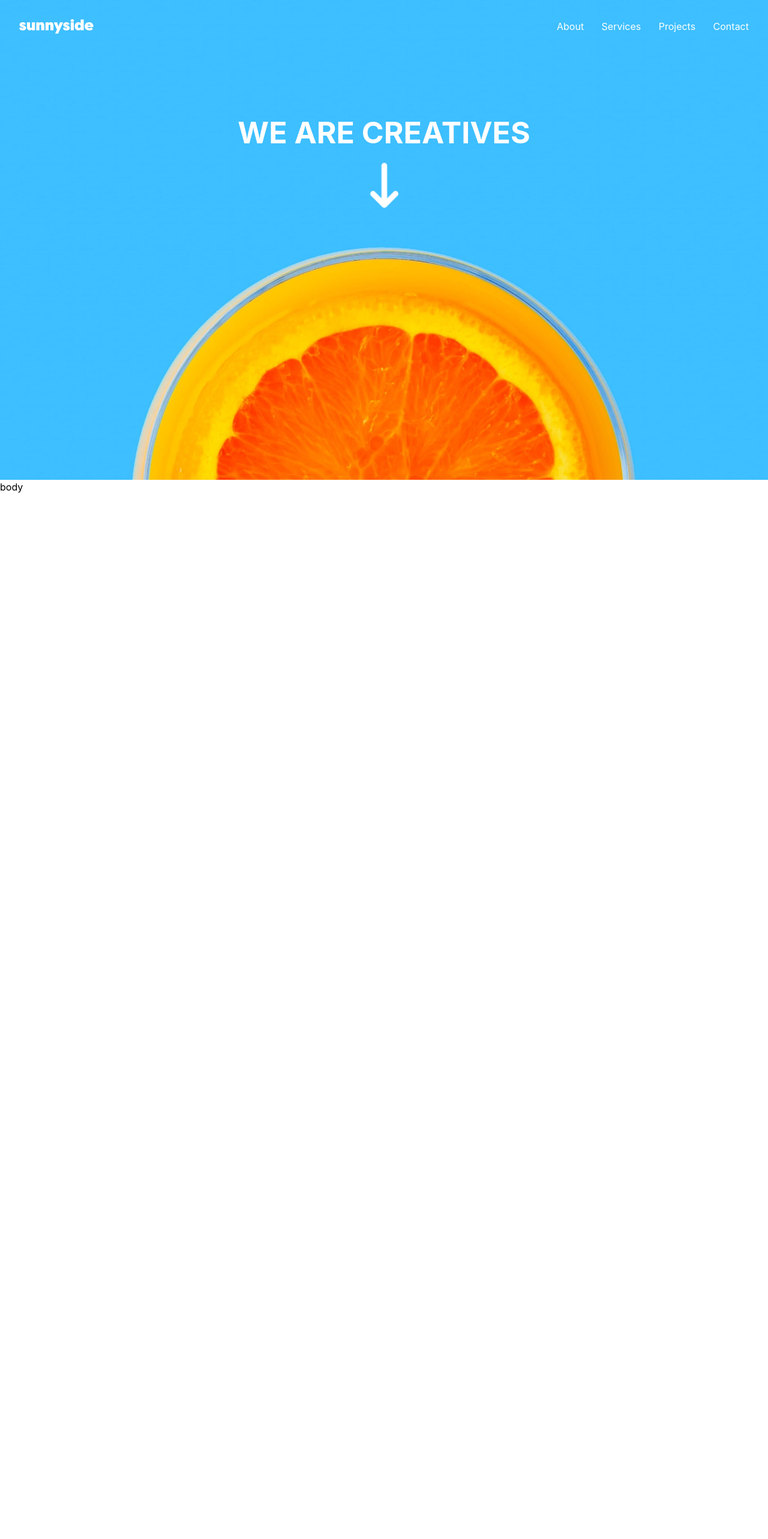
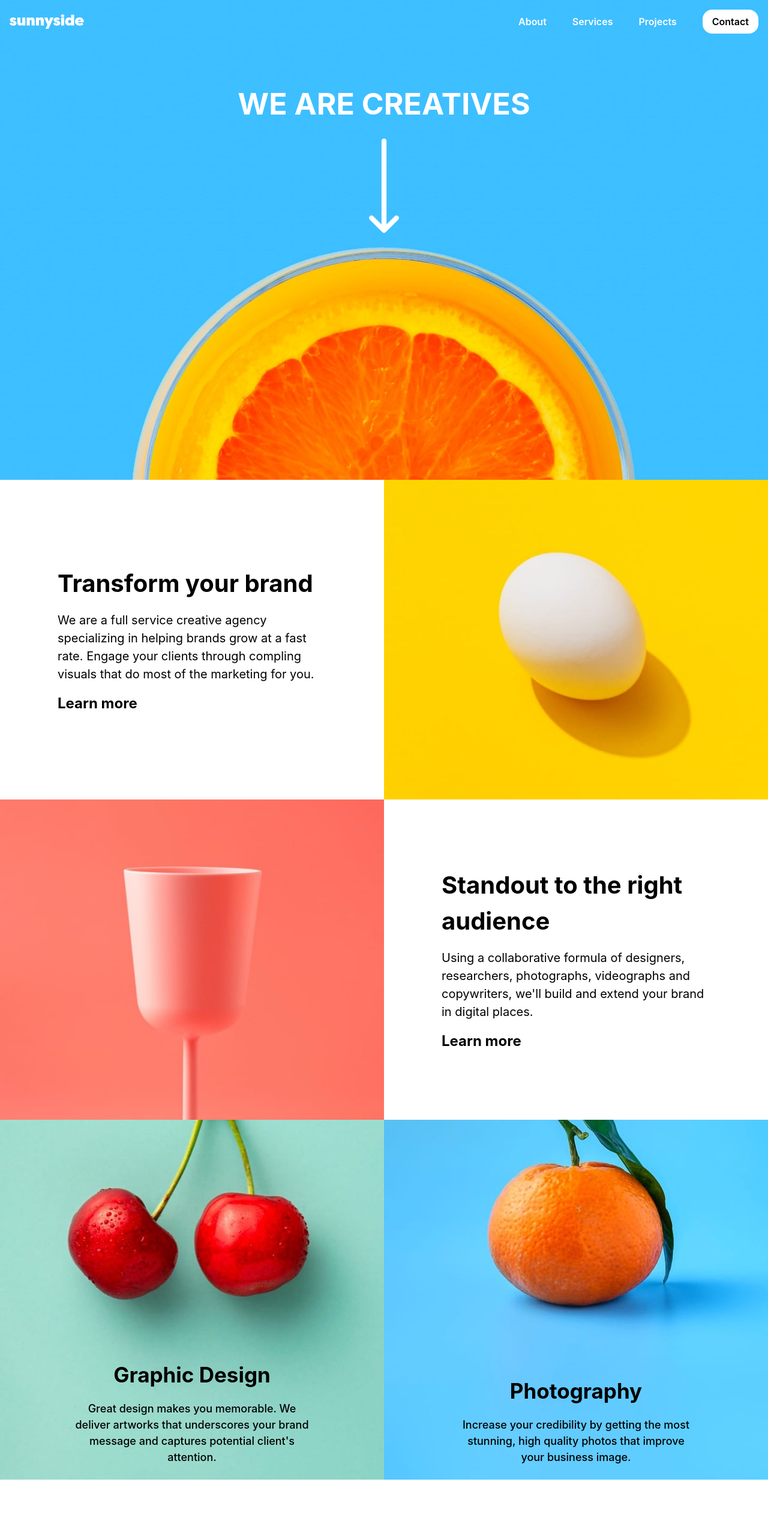
Before and after one commit to Omolaso/sunnySide, a Next.js app: page /posts/LandingPage in a window 1280 px wide. Shown: the top 2566 px of the page at 60% size. Before the commit the page ends 824 px from the top, so only its background shows below. Built offline with nearby package versions, Linux system fonts and the light colour scheme.

Commit message:
layout continuation

```diff
--- a/components/Body.jsx
+++ b/components/Body.jsx
@@ -1,7 +1,108 @@
-import React from "react";
+import Image from "next/image";
+import transform from "../public/desktopImages/image-transform.jpg";
+import standout from "../public/desktopImages/image-stand-out.jpg";
+import { data } from "../data";
 
 const Body = () => {
-  return <div>body</div>;
+  const { people } = data;
+
+  return (
+    <>
+      <main className="grid lg:grid-cols-2 grid-cols-1">
+        <Image
+          src={transform}
+          alt="transform"
+          className="w-full block lg:hidden"
+        />
+        <section className="flex items-center justify-center p-4 bg-white flex-1 min-h-[400px] w-full">
+          <div className="flex flex-col gap-4 items-center text-center max-w-md md:text-left md:items-start">
+            <h1 className="font-bold text-[40px]">Transform your brand</h1>
+            <p className="font-normal text-[20px]">
+              We are a full service creative agency specializing in helping
+              brands grow at a fast rate. Engage your clients through compling
+              visuals that do most of the marketing for you.
+            </p>
+            <button type="button" className="font-bold text-[24px]">
+              Learn more
+            </button>
+          </div>
+        </section>
+        <Image
+          src={transform}
+          alt="transform"
+          className="w-full hidden lg:block"
+        />
+        <Image src={standout} alt="standout" className="w-full" />
+        <section className="flex items-center justify-center p-4 bg-white min-h-[400px] flex-1 w-full">
+          <div className="flex flex-col gap-4 items-center max-w-md text-center md:text-left md:items-start">
+            <h1 className="font-bold text-[40px]">
+              Standout to the right audience
+            </h1>
+            <p className="font-normal text-[20px]">
+              Using a collaborative formula of designers, researchers,
+              photographs, videographs and copywriters, we&apos;ll build and
+              extend your brand in digital places.
+            </p>
+            <button type="button" className="font-bold text-[24px]">
+              Learn more
+            </button>
+          </div>
+        </section>
+        <section className="bg-[url('../public/mobileImages/image-graphic-design.jpg')] p-6 flex items-end justify-center min-h-[600px] lg:bg-[url('../public/desktopImages/image-graphic-design.jpg')] bg-no-repeat bg-cover bg-center w-full">
+          <div className="flex flex-col gap-4 text-center items-center justify-center max-w-[400px] w-full text-black ">
+            <h1 className="text-[35px] font-bold">Graphic Design</h1>
+            <p className="text-[18px] font-medium">
+              Great design makes you memorable. We deliver artworks that
+              underscores your brand message and captures potential
+              client&apos;s attention.
+            </p>
+          </div>
+        </section>
+        <section className="bg-[url('../public/mobileImages/image-photography.jpg')] p-6 flex items-end justify-center min-h-[600px] lg:bg-[url('../public/desktopImages/image-photography.jpg')] bg-no-repeat bg-cover bg-center w-full">
+          <div className="flex flex-col gap-4 text-center items-center justify-center max-w-[400px] w-full text-black ">
+            <h1 className="text-[35px] font-bold">Photography</h1>
+            <p className="text-[18px] font-medium">
+              Increase your credibility by getting the most stunning, high
+              quality photos that improve your business image.
+            </p>
+          </div>
+        </section>
+      </main>
+
+      <section className="flex items-center justify-center min-h-screen p-6">
+        <div className="flex flex-col gap-8 items-center text-center">
+          <h1 className="text-[25px] font-bold text-gray-600">
+            CLIENT TESTIMONIES
+          </h1>
+          <div className="flex flex-row flex-wrap items-center justify-center gap-5">
+            {people.map((person) => (
+              <div
+                key={person.name}
+                className="flex flex-col gap-3 max-w-[350px] w-full p-3 justify-between items-center"
+              >
+                <Image
+                  src={person.imageURL}
+                  alt={person.name}
+                  width={100}
+                  height={100}
+                  className="rounded-full"
+                />
+                <p className="text-[18px] font-medium ">{person.testimony}</p>
+                <div className="flex flex-col">
+                  <h1 className="text-[35px] font-bold">{person.name}</h1>
+                  <small className="text-[14px] font-medium">
+                    {person.role}
+                  </small>
+                </div>
+              </div>
+            ))}
+          </div>
+        </div>
+      </section>
+
+      <section className="flex flex-row flex-wrap items-center w-full"></section>
+    </>
+  );
 };
 
 export default Body;
--- a/components/Navbar.jsx
+++ b/components/Navbar.jsx
@@ -1,34 +1,66 @@
+import { useState, useEffect } from "react";
 import Link from "next/link";
 import Image from "next/image";
 import Logo from "../public/svgImages/logo.svg";
 import Hamburger from "../public/svgImages/icon-hamburger.svg";
-import { FontAwesomeIcon } from "@fortawesome/react-fontawesome";
-import { faArrowDownLong } from "@fortawesome/free-solid-svg-icons";
+import Arrow from "../public/svgImages/icon-arrow-down.svg";
 
 const Navbar = () => {
-  const handleScrollDown = () => {
-    window.scrollTo(100, 100);
+  const [fixedNav, setFixedNav] = useState(false);
+
+  const fixedScroll = () => {
+    if (
+      document.documentElement.scrollTop > 10 ||
+      document.body.scrollTop > 10
+    ) {
+      setFixedNav(true);
+    } else {
+      setFixedNav(false);
+    }
   };
 
+  useEffect(() => {
+    window.addEventListener("scroll", fixedScroll);
+
+    return () => window.removeEventListener("scroll", fixedScroll);
+  }, [fixedNav]);
+
   return (
-    <main className="relative min-h-screen flex flex-col gap-[8rem] text-white bg-[url('../public/mobileImages/image-header.jpg')] md:bg-[url('../public/desktopImages/image-header.jpg')] bg-no-repeat bg-cover bg-center w-full p-4 md:p-8">
-      <nav className="flex flex-row items-center justify-between w-full">
+    <main className="relative min-h-screen flex flex-col text-white bg-[url('../public/mobileImages/image-header.jpg')] md:bg-[url('../public/desktopImages/image-header.jpg')] bg-no-repeat bg-cover bg-center w-full p-4 ">
+      <nav
+        className={
+          fixedNav
+            ? "fixed top-0 left-0 flex flex-row bg-lightBlue items-center justify-between w-full p-4 z-50"
+            : "fixed top-0 left-0 flex flex-row items-center justify-between w-full p-4 z-50"
+        }
+      >
         <Link href="/">
           <Image src={Logo} alt="logo" />
         </Link>
 
-        <ul className="hidden md:flex flex-row items-center justify-between flex-1 max-w-[320px]">
+        <ul className="hidden md:flex flex-row items-center justify-between font-semibold flex-1 max-w-[400px]">
           <li>
-            <Link href="#">About</Link>
+            <Link href="#" className="nav-link">
+              About
+            </Link>
           </li>
           <li>
-            <Link href="#">Services</Link>
+            <Link href="#" className="nav-link">
+              Services
+            </Link>
           </li>
           <li>
-            <Link href="#">Projects</Link>
+            <Link href="#" className="nav-link">
+              Projects
+            </Link>
           </li>
           <li>
-            <button type="button">Contact</button>
+            <button
+              type="button"
+              className="text-black bg-white min-h-[40px] rounded-2xl px-4 duration-300 ease-linear hover:text-white hover:bg-blue-300"
+            >
+              Contact
+            </button>
           </li>
         </ul>
         <button type="button" className="block md:hidden">
@@ -36,15 +68,11 @@ const Navbar = () => {
         </button>
       </nav>
 
-      <section className="flex flex-col items-center justify-center text-center gap-5">
+      <section className="flex flex-col items-center justify-center text-center gap-5 mt-[150px] lg:mt-[120px]">
         <h1 className="font-bold text-[50px]">WE ARE CREATIVES</h1>
-        <button
-          type="button"
-          className="font-bold text-[30px]"
-          onClick={() => handleScrollDown()}
-        >
-          <FontAwesomeIcon icon={faArrowDownLong} beat size="2xl" />
-        </button>
+        <a href="#footer">
+          <Image src={Arrow.src} alt="arrow-down" width={50} height={50} />
+        </a>
       </section>
     </main>
   );
--- /dev/null
+++ b/components/ScrollTop.jsx
@@ -0,0 +1,41 @@
+import { useState, useEffect } from "react";
+import { FontAwesomeIcon } from "@fortawesome/react-fontawesome";
+import { faArrowUp } from "@fortawesome/free-solid-svg-icons";
+
+const ScrollTop = () => {
+  const [scrollUpBtn, setScrollUpBtn] = useState(false);
+
+  useEffect(() => {
+    window.addEventListener("scroll", () => {
+      if (
+        document.documentElement.scrollTop > 50 ||
+        document.body.scrollTop > 50
+      ) {
+        setScrollUpBtn(true);
+      } else {
+        setScrollUpBtn(false);
+      }
+    });
+  }, [scrollUpBtn]);
+
+  const scrollBackUp = () => {
+    window.scrollTo(0, 0);
+  };
+
+  return (
+    <button
+      onClick={() => scrollBackUp()}
+      type="button"
+      title="Scroll Up"
+      className={
+        scrollUpBtn
+          ? "fixed text-black bottom-[50px] right-3 opacity-100 duration-300 ease-in-out min-w-[15px]"
+          : "fixed text-black bottom-[50px] right-3 opacity-0 duration-300 ease-out min-w-[15px]"
+      }
+    >
+      <FontAwesomeIcon icon={faArrowUp} />
+    </button>
+  );
+};
+
+export default ScrollTop;
--- /dev/null
+++ b/data.js
@@ -0,0 +1,30 @@
+import emily from "./public/people/image-emily.jpg";
+import thomas from "./public/people/image-thomas.jpg";
+import jennie from "./public/people/image-jennie.jpg";
+
+export const data = {
+  people: [
+    {
+      name: "Emily R.",
+      testimony:
+        "We build our trust in sunnyside and they delivered, making sure our needs were met and deadlines were also hit.",
+      imageURL: `${emily.src}`,
+      // imageURL: "/public/people/image-emily.jpg",
+      role: "Marketing Director",
+    },
+    {
+      name: "Thomas S.",
+      testimony:
+        " Sunnyside's enthuisiasm couples with there keen interest in our brand's success made it a satisfying and enjoyable experience.",
+      imageURL: `${thomas.src}`,
+      role: "Chief Operating Officer",
+    },
+    {
+      name: "Jennie F.",
+      testimony:
+        " Incredible end result! Our sales increased over 400% when we worked with sunnyside. Highly recommended!",
+      imageURL: `${jennie.src}`,
+      role: "Business Owner",
+    },
+  ],
+};
--- a/pages/index.js
+++ b/pages/index.js
@@ -1,5 +1,11 @@
+import ScrollTop from "../components/ScrollTop";
 import LandingPage from "./posts/LandingPage";
 
 export default function Home() {
-  return <LandingPage />;
+  return (
+    <>
+      <ScrollTop />
+      <LandingPage />
+    </>
+  );
 }
--- a/styles/globals.css
+++ b/styles/globals.css
@@ -21,6 +21,28 @@ button:focus {
   outline: none;
 }
 
+.nav-link {
+  position: relative;
+}
+
+.nav-link:before {
+  content: "";
+  position: absolute;
+  width: 100%;
+  height: 1px;
+  bottom: 0;
+  left: 0;
+  background-color: #ffffff;
+  visibility: hidden;
+  transform: scaleX(0);
+  transition: all 0.3s ease-in-out;
+}
+
+.nav-link:hover:before {
+  visibility: visible;
+  transform: scaleX(1);
+}
+
 @media (prefers-color-scheme: dark) {
   html {
     color-scheme: dark;
--- a/tailwind.config.js
+++ b/tailwind.config.js
@@ -13,6 +13,7 @@ module.exports = {
       colors: {
         black: "#000",
         white: "#ffffff",
+        lightBlue: "#3EBFFF",
       },
     },
   },
```
